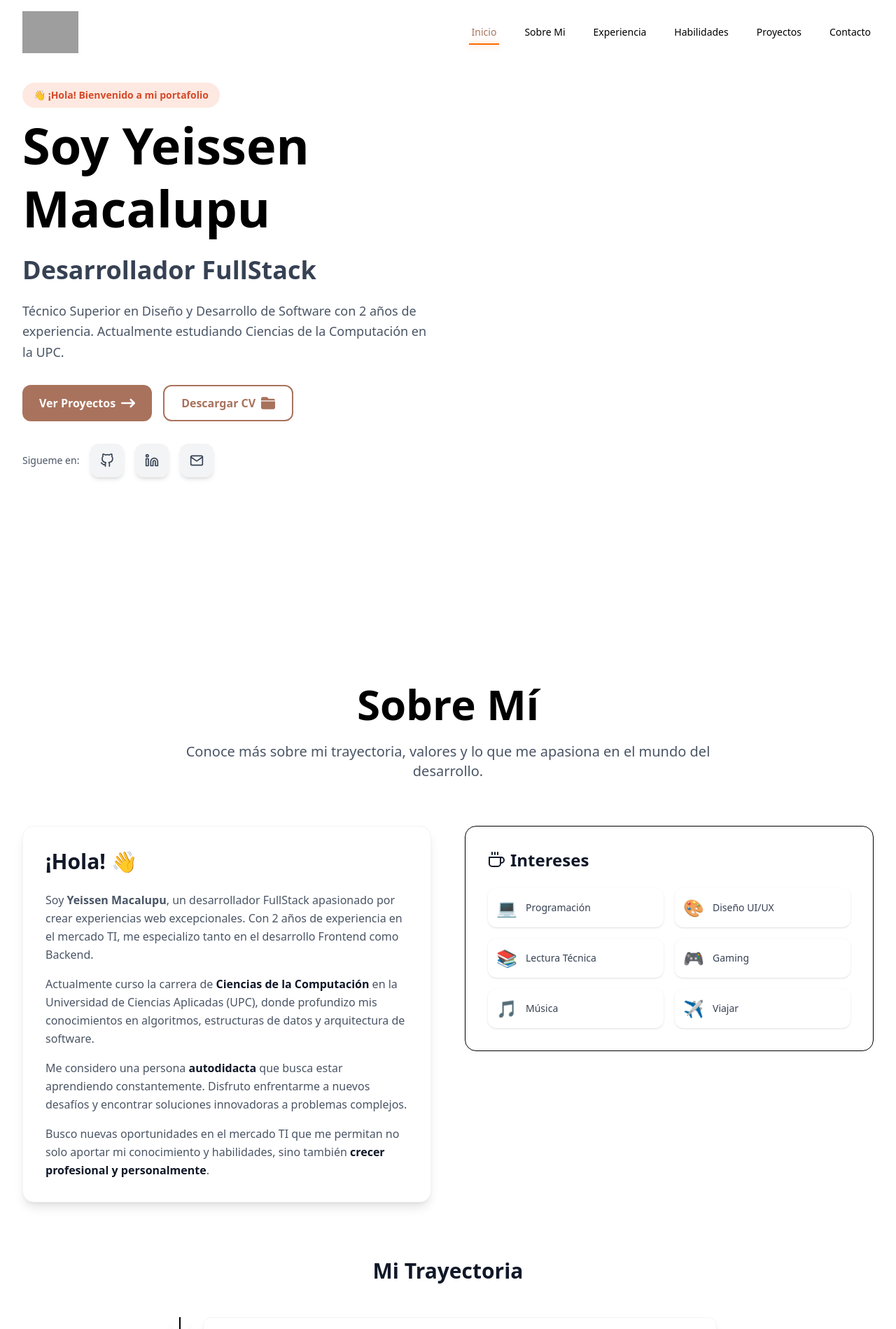
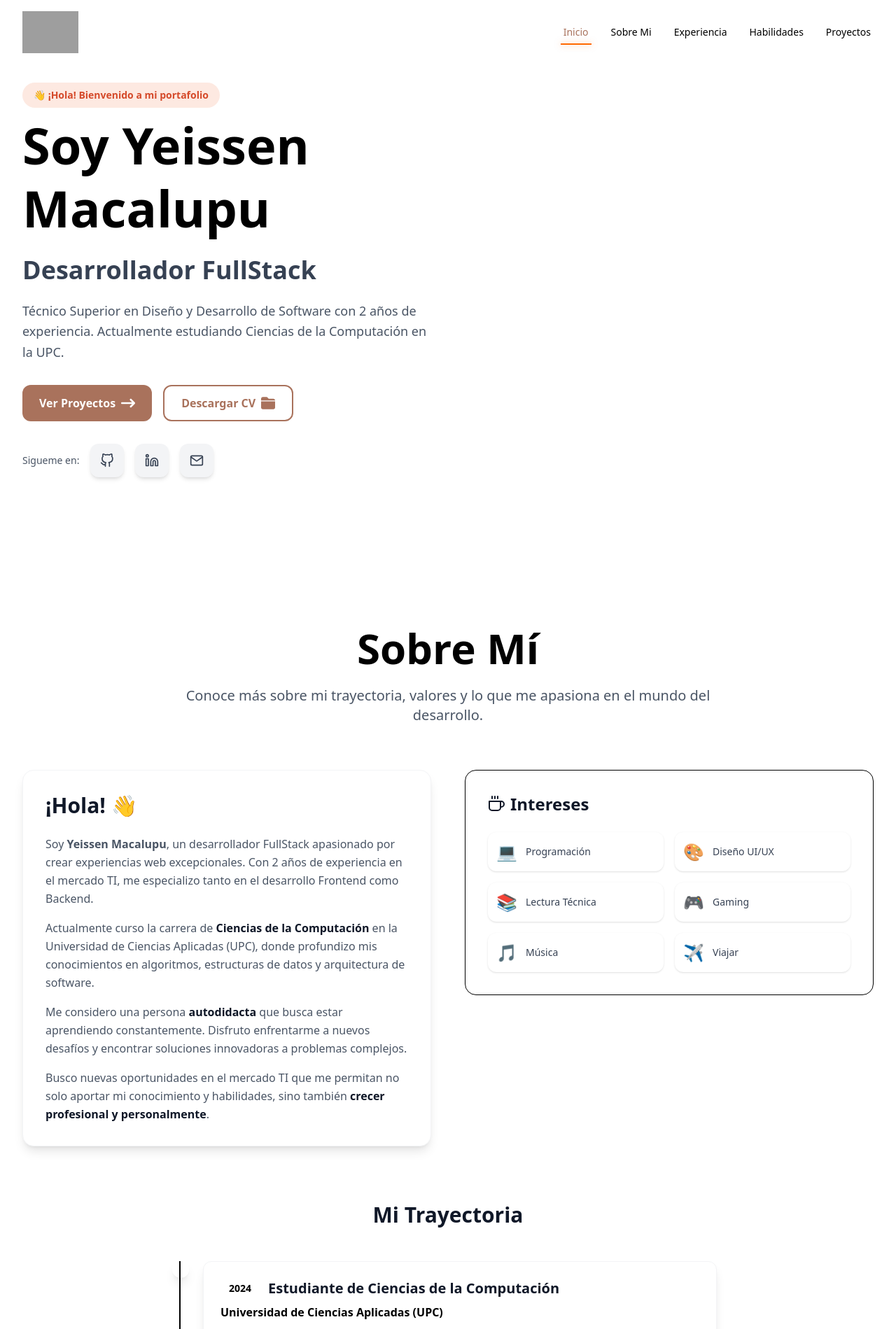
Before and after one commit to YeisonMC/mi-portafolio-v2, a React (Vite) app: page / in a window 1280 px wide. Shown: the top 1899 px of the page at 70% size. Built offline with nearby package versions, Linux system fonts and the light colour scheme; grey boxes are pictures that could not be loaded.

Commit message:
Cambios de py-20

```diff
--- a/src/components/layout/Navbar.tsx
+++ b/src/components/layout/Navbar.tsx
@@ -8,7 +8,7 @@
   { name: "Experiencia", id: "experience" },
   { name: "Habilidades", id: "skills" },
   { name: "Proyectos", id: "projects" },
-  { name: "Contacto", id: "contact" },
+  // { name: "Contacto", id: "contact" },
 ];
 
 const Navbar = () => {
@@ -82,7 +82,7 @@
           </button>
 
           {/* DESKTOP MENU */}
-          <div className="hidden md:flex items-center gap-8">
+          <div className="hidden md:flex items-center gap-6">
             {navLinks.map((link) => {
               const isActive = activeSection === link.id;
 
@@ -112,18 +112,6 @@
               );
             })}
           </div>
-
-          {/* BOTÓN CONTACTO */}
-          {/* <div className="hidden md:block">
-            <button
-              onClick={() => scrollToSection("contact")} // Asumiendo que tendrás una sección de contacto al final
-              className="px-5 py-2 rounded-full border border-white/20 text-white text-sm hover:bg-white hover:text-slate-900 transition-all cursor-pointer"
-            >
-              Contactar
-            </button>
-          </div> */}
-
-          {/* MOBILE TOGGLE */}
           <button
             onClick={() => setIsMobileMenuOpen(!isMobileMenuOpen)}
             className="md:hidden text-black text-2xl z-50 cursor-pointer"
@@ -141,7 +129,7 @@
             animate={{ opacity: 1, x: 0 }}
             exit={{ opacity: 0, x: "100%" }}
             transition={{ type: "tween" }}
-            className="fixed inset-0 bg-slate-950 z-40 flex flex-col items-center justify-center gap-8 md:hidden"
+            className="fixed inset-0 bg-amber-100 z-40 flex flex-col items-center justify-center gap-8 md:hidden"
           >
             {navLinks.map((link) => (
               <button
--- a/src/pages/about/About.tsx
+++ b/src/pages/about/About.tsx
@@ -83,7 +83,7 @@
   ];
 
   return (
-    <div className="min-h-screen py-20">
+    <div className="min-h-screen">
       <div className="section-container">
         {/* Header */}
         <motion.div
--- a/src/pages/experience/Experience.tsx
+++ b/src/pages/experience/Experience.tsx
@@ -51,7 +51,7 @@
     },
   };
   return (
-    <div className="min-h-screen py-20">
+    <div className="min-h-screen">
       <div className="section-container">
         {" "}
         <motion.div
--- a/src/pages/projects/Projects.tsx
+++ b/src/pages/projects/Projects.tsx
@@ -60,7 +60,8 @@
   ];
 
   return (
-    <div className="min-h-screen py-20">
+    //  py-20
+    <div className="min-h-screen">
       <div className="section-container">
         {/* Header Section */}
         <motion.div
```
